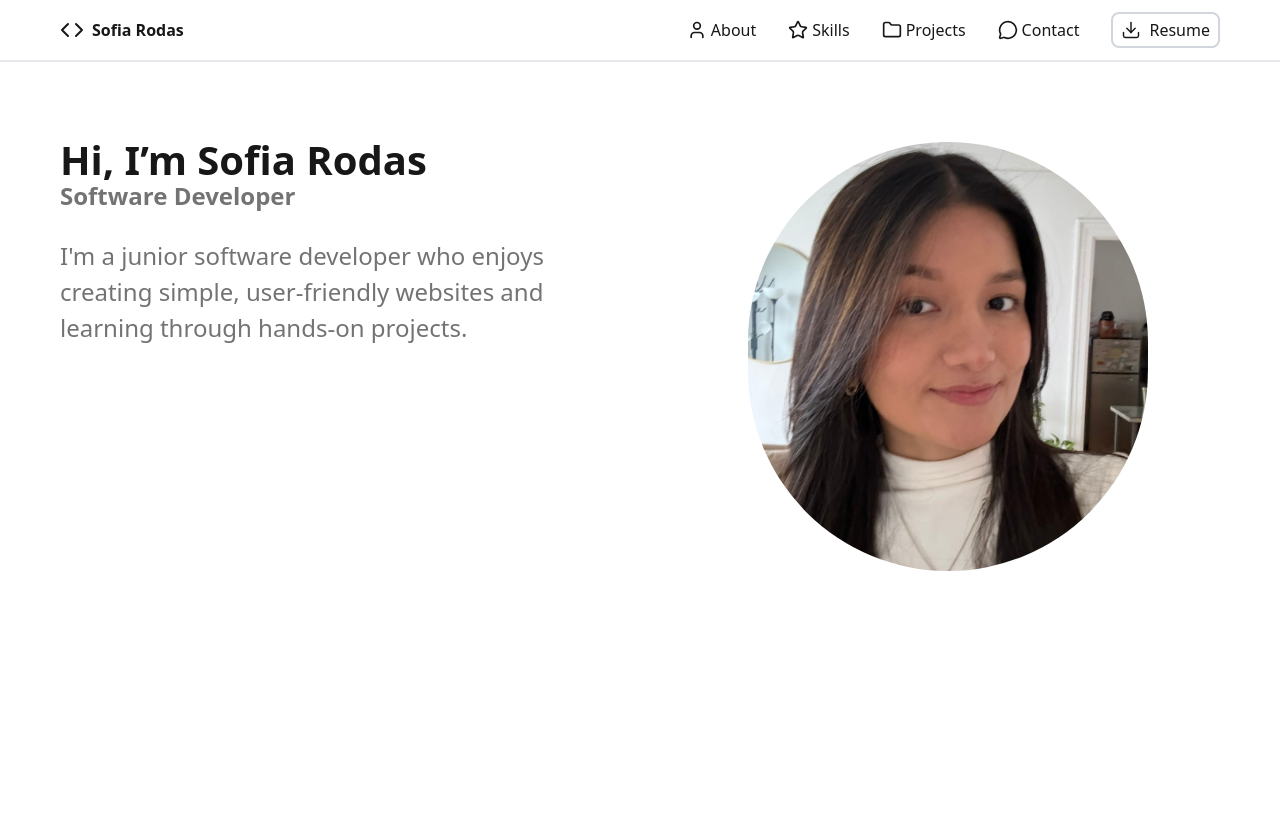
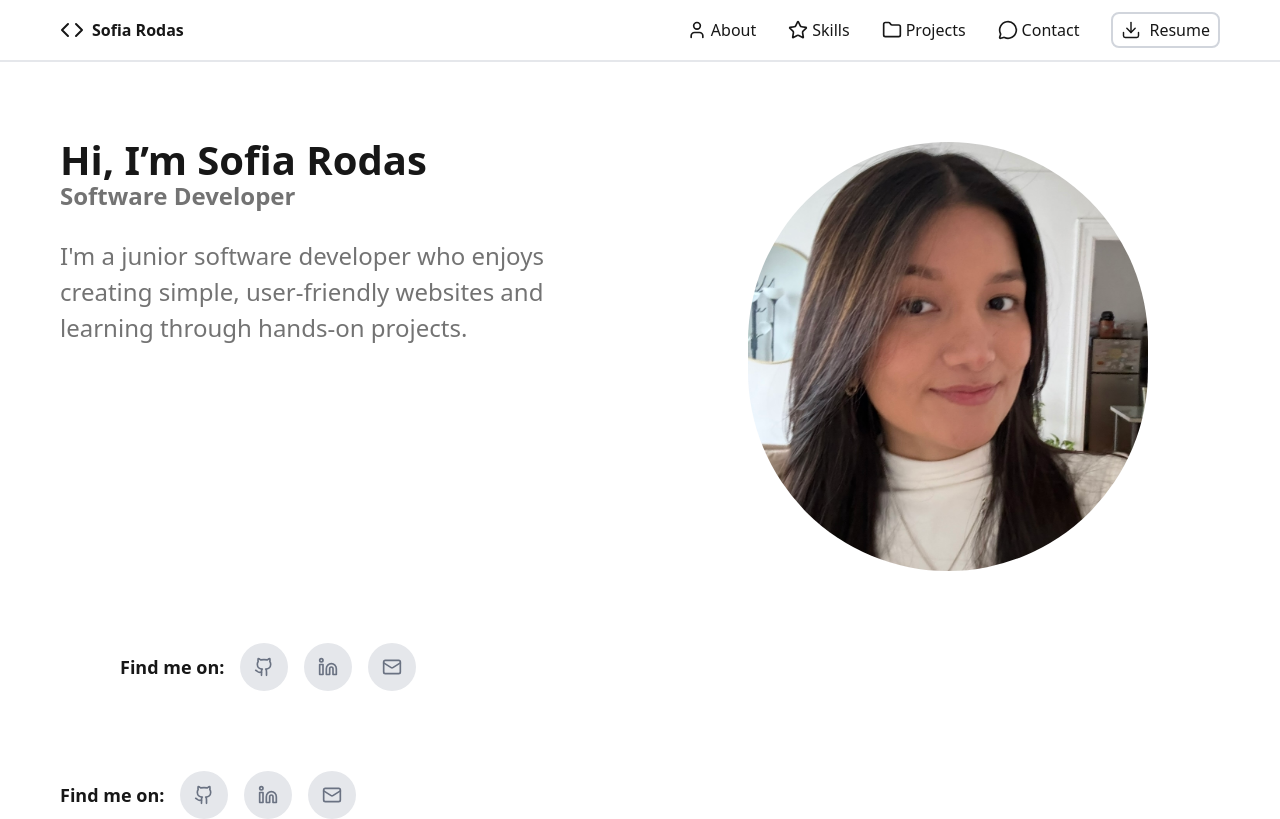
Before and after one commit to sofiso99/professional-portfolio, a Next.js app: page / in a window 1280 px wide. Built offline with nearby package versions, Linux system fonts and the light colour scheme.

Commit message:
Still working on IntroductionSection folder

```diff
--- a/introductionSection/IntroductionSection.tsx
+++ b/introductionSection/IntroductionSection.tsx
@@ -1,9 +1,29 @@
+import { Github, Linkedin, Mail } from "lucide-react";
 import { IntroContent } from "./components/IntroContent";
+import SocialsBanner from "./components/SocialsBanner";
 
 export const IntroductionSection = () => {
+  const socialLinks = [
+    {
+      icon: <Github size={20} />,
+      href: "https://github.com/sofiso99",
+      label: "GitHub",
+    },
+    {
+      icon: <Linkedin size={20} />,
+      href: "https://www.linkedin.com/in/sofiarodas/",
+      label: "LinkedIn",
+    },
+    {
+      icon: <Mail size={20} />,
+      href: "mailto:sofrodasg@gmail.com",
+      label: "Email",
+    },
+  ];
   return (
     <div>
       <IntroContent />
+      <SocialsBanner title="Find me on:" items={socialLinks} />
     </div>
   );
 };
--- a/introductionSection/components/IntroContent.tsx
+++ b/introductionSection/components/IntroContent.tsx
@@ -1,7 +1,26 @@
 import content from "../../content/introData.json";
 import Image from "next/image";
+import SocialsBanner from "./SocialsBanner";
+import { Github, Linkedin, Mail } from "lucide-react";
 
 export const IntroContent = () => {
+  const socialLinks = [
+    {
+      icon: <Github size={20} />,
+      href: "https://github.com/sofiso99",
+      label: "GitHub",
+    },
+    {
+      icon: <Linkedin size={20} />,
+      href: "https://www.linkedin.com/in/sofiarodas/",
+      label: "LinkedIn",
+    },
+    {
+      icon: <Mail size={20} />,
+      href: "mailto:sofrodasg@gmail.com",
+      label: "Email",
+    },
+  ];
   return (
     <div className="grid grid-cols-2 py-20 px-15 gap-18">
       <div className=" flex flex-col gap-6">
@@ -18,7 +37,6 @@ export const IntroContent = () => {
           </p>
         </div>
       </div>
-
       <div className="flex justify-center">
         <Image
           src="/picture.jpg"
@@ -28,6 +46,10 @@ export const IntroContent = () => {
           className="rounded-full"
         />
       </div>
+      <div>
+
+        <SocialsBanner title="Find me on:" items={socialLinks} />
+      </div>
     </div>
   );
 };
--- /dev/null
+++ b/introductionSection/components/SocialButton.tsx
@@ -0,0 +1,38 @@
+import { ReactNode } from "react";
+
+const SocialButton = ({
+  icon,
+  href,
+  label,
+}: {
+  icon: ReactNode;
+  href: string;
+  label: string;
+}) => {
+  return (
+    <a
+      href={href}
+      target="_blank"
+      rel="noopener noreferrer"
+      aria-label={label}
+      className="
+        flex items-center justify-center
+
+        h-12 w-12
+        rounded-full
+        bg-gray-200
+        text-gray-500
+
+        transition-all duration-200 ease-out
+
+        hover:bg-black
+        hover:text-white
+        hover:-translate-y-1
+      "
+    >
+      {icon}
+    </a>
+  );
+};
+
+export default SocialButton;
--- /dev/null
+++ b/introductionSection/components/SocialsBanner.tsx
@@ -0,0 +1,28 @@
+import { ReactNode } from "react";
+import SocialButton from "./SocialButton";
+
+const SocialBanner = ({
+  title,
+  items, // here is the value
+}: {
+  title: string;
+  items: { icon: ReactNode; href: string; label: string }[]; // here is the type of the value
+}) => {
+  return (
+    <div className="flex items-center gap-4">
+      <h2 className="text-lg font-semibold pl-15">{title}</h2>
+      <div className="flex gap-4">
+        {items.map((item) => (
+          <SocialButton
+            key={item.label}
+            icon={item.icon}
+            href={item.href}
+            label={item.label}
+          />
+        ))}
+      </div>
+    </div>
+  );
+};
+
+export default SocialBanner;
```
